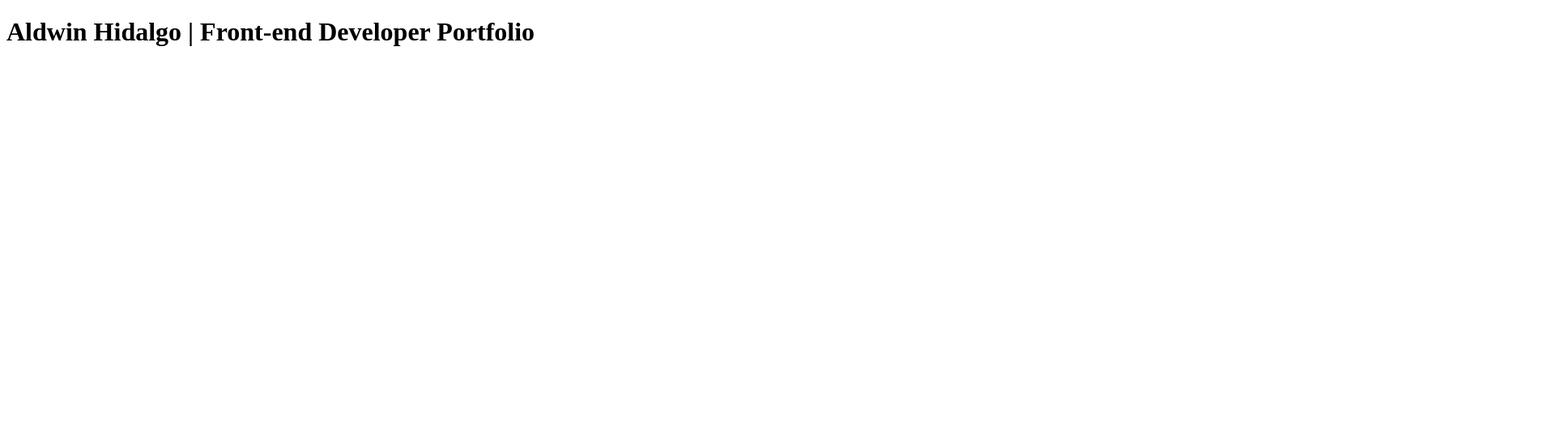
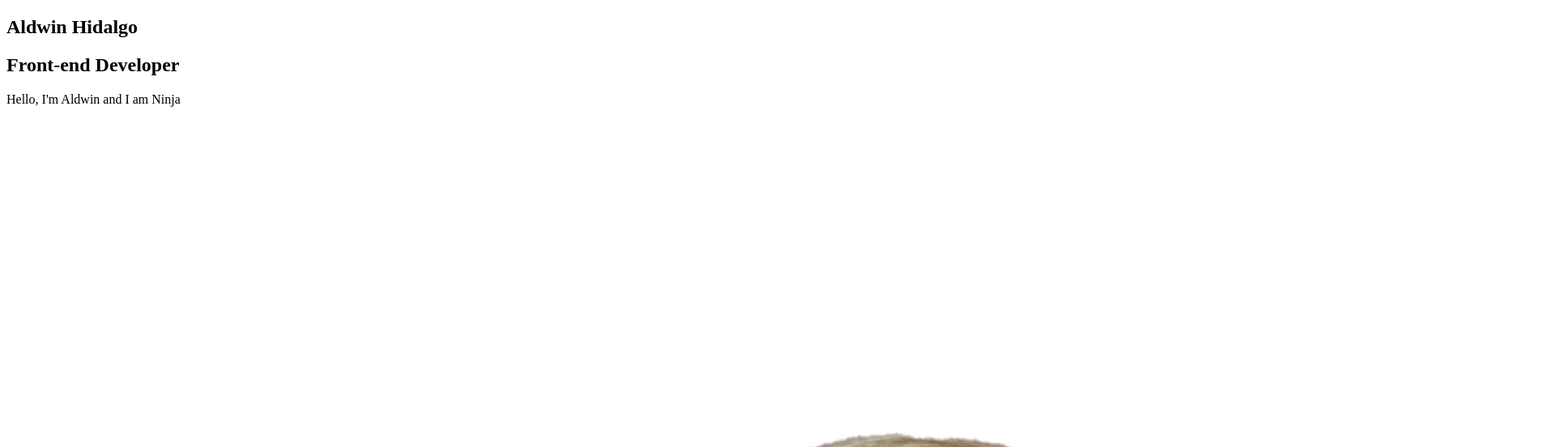
Before and after one commit to Aezy24/Aldwin, a plain HTML site: page index.html in a window 1280 px wide. Shown: the top 552 px of the page at 81% size, 1920 px wide, since content can reach past the window. Drawn offline with Linux system fonts and the light colour scheme.

Commit message:
#2 - Add headers, text, image

```diff
--- a/index.html
+++ b/index.html
@@ -6,6 +6,14 @@
 	<title>Aldwin Hidalgo | Front-end Developer Portfolio</title>
 </head>
 <body>
-	<h1>Aldwin Hidalgo | Front-end Developer Portfolio</h1>
+	<div class="container">
+		<section id="landing">
+			<h1>Aldwin Hidalgo</h1>
+			<h2>Front-end Developer</h2>
+			<p>Hello, I'm Aldwin and I am Ninja</p>
+			<img src="./images/i.jpg">
+		</section>
+		<section id="gallery"></section>
+	</div>
 </body>
 </html>
```
Also changed, not shown: images/i.jpg (added), 1 other file.
